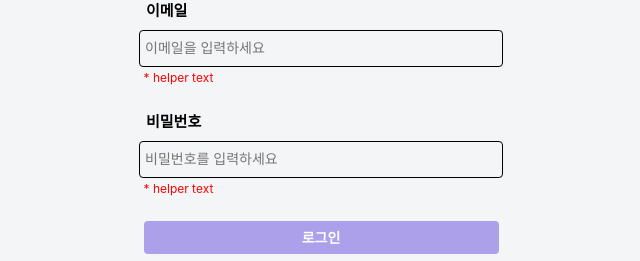
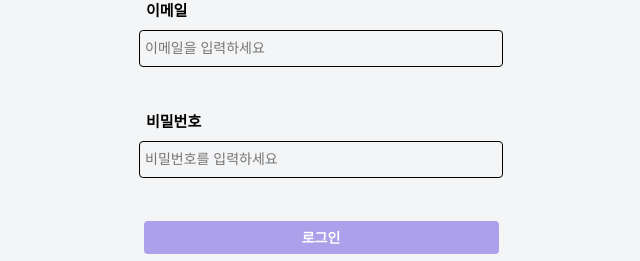
Before and after one commit to ss0ming/happy_community_front, a React (Create React App) app: page /member/login in a window 1280 px wide. Shown: the part 346-607 px from the top of the page, without its empty margins (319-959 px from the left). Built offline with nearby package versions, Linux system fonts and the light colour scheme; a web font is replaced by a local one.

Commit message:
로그인 동적 기능 추가
* 이메일과 비밀번호의 유효성 검사하는 기능 추가
* 유효성 검사에 따라 버튼 활성화 및 비활성화 기능 추가

```diff
--- a/src/components/common/Input.jsx
+++ b/src/components/common/Input.jsx
@@ -37,9 +37,10 @@ const HelperWrapper = styled.div`
     font-size: 12px;
     font-weight: 400;
     margin-top: 3px;
+    word-break: break-all;
 `
 
-function Input({name, label, type, value, placeholder, action, helperText}) {
+function Input({name, label, type, value, placeholder, onChange, helperText}) {
     return (
         <InputWrapper>
             <Label htmlFor={name}>{label}</Label>
@@ -48,7 +49,8 @@ function Input({name, label, type, value, placeholder, action, helperText}) {
                 type={type}
                 value={value}
                 placeholder={placeholder}
-                onChange={action}
+                onChange={onChange}
+                //onBlur={onBlur}
             />
             <HelperWrapper>{helperText}</HelperWrapper>
         </InputWrapper>
--- a/src/components/member/LoginForm.jsx
+++ b/src/components/member/LoginForm.jsx
@@ -1,8 +1,9 @@
-import React, { useState } from 'react';
+import React, { useEffect, useState } from 'react';
 import { Link } from 'react-router-dom';
 import styled from 'styled-components';
 import Button from '../common/Button';
 import Input from '../common/Input';
+import useInput from '../../hooks/useInput';
 
 const LoginWrapper = styled.div`
     text-align: center;
@@ -25,6 +26,51 @@ const LinkStyle = styled(Link)`
 
 function LoginForm() {
 
+    // 이메일 유효성 검사
+    const validateEmail = (email) => {
+        const idRegExp = /^[A-Za-z0-9_\.\-]+@[A-Za-z0-9\-]+\.[A-za-z0-9\-]+/;
+        let helperText = '';
+
+        if (!email) {
+            helperText = '* 이메일을 입력해주세요';
+        } else if(!idRegExp.test(email)) {
+            helperText = '* 올바른 이메일 주소 형식을 입력해주세요 (예: example@example.com)';
+        }
+
+        return helperText;
+    }
+
+    // 비밀번호 유효성 검사
+    const validatePassword = (password) => {
+        const pwRegExp = /^(?=.*[a-zA-Z])(?=.*[0-9])(?=.*[!@#$%^&*?_]).{8,20}$/;
+        let helperText = '';
+
+        if (!password) {
+            helperText = '* 비밀번호를 입력해주세요';
+        } else if (!pwRegExp.test(password)) {
+            helperText = '* 비밀번호는 8자 이상, 20자 이하이며, 대문자, 소문자, 숫자, 특수문자를 각각 최소 1개 포함해야 합니다.';
+        }
+
+        return helperText;
+    }
+
+    // input - 이메일, 비밀번호
+    const email = useInput('', validateEmail);
+    const password = useInput('', validatePassword)
+
+    // 버튼 상태
+    const [isButtonDisabled, setIsButtonDisabled] = useState(true);
+
+    useEffect(() => {
+        if (!!(email.value && password.value)) {
+            setIsButtonDisabled(!!email.helperText || !!password.helperText);
+        }
+    }, [email, password]);
+
+    const handleLogin = async (event) => {
+        // TODO: 로그인 처리 로직
+    }
+
     return (
         <LoginWrapper>
             <h1>로그인</h1>
@@ -32,21 +78,26 @@ function LoginForm() {
                 name='member-email'
                 label='이메일'
                 type='email'
+                value={email.value}
                 placeholder='이메일을 입력하세요'
-                helperText='* helper text'
+                onChange={email.handler}
+                helperText={email.helperText}
             />
             <Input
                 name='member-password'
                 label='비밀번호'
                 type='password'
+                value={password.value}
                 placeholder='비밀번호를 입력하세요'
-                helperText='* helper text'
+                onChange={password.handler}
+                helperText={password.helperText}
             />
             <ButtonWrapper>
                 <Button
                     buttonName="로그인"
                     buttonStyle="LongButton"
-                    isDisabled="false"
+                    isDisabled={isButtonDisabled}
+                    action={handleLogin}
                 />
                 <LinkStyle to="/signup">회원가입</LinkStyle>
             </ButtonWrapper>
--- /dev/null
+++ b/src/hooks/useInput.js
@@ -0,0 +1,17 @@
+import { useCallback, useState } from "react"
+
+export default (initValue = '', validator) => {
+    const [value, setValue] = useState(initValue);
+    const [helperText, setHelperText] = useState('');
+
+    const handler = useCallback((e) => {
+        const newValue = e.target.value;
+        setValue(newValue);
+
+        if (validator) {
+            setHelperText(validator(newValue));
+        }
+    }, []);
+
+    return { value, handler, helperText, setValue };
+}
```
